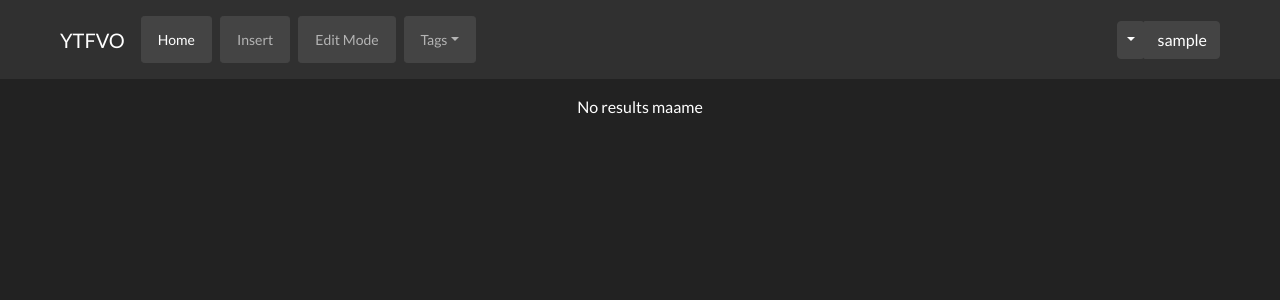
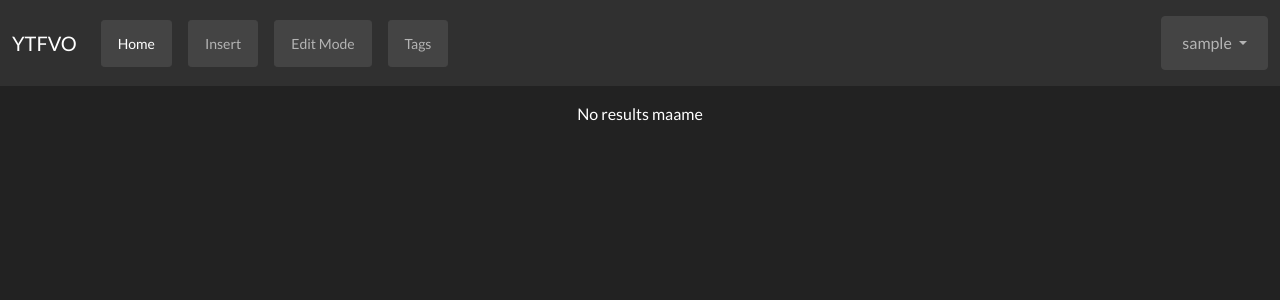
Before and after one commit to jayarathinavel/youtube-favourite-videos-organiser, a PHP site: page / in a window 1280 px wide. Shown: the top 300 px of the page. Run offline with PHP 8.4, Linux system fonts and the light colour scheme; the visitor is signed in with stand-in values (Sample User, id 1); data that the repository does not hold is empty; some libraries are stand-ins or nearby versions.

Commit message:
New Navbar

```diff
--- a/nav-bar.php
+++ b/nav-bar.php
@@ -3,65 +3,47 @@
     $username = $_SESSION["username"];
 ?>
 <nav class="navbar navbar-expand-lg navbar-dark bg-dark">
-  <div class="container-fluid ms-5 me-5">
-    <a class="navbar-brand" href="/index.php">YTFVO</a>
-    <button class="navbar-toggler" type="button" data-bs-toggle="collapse" data-bs-target="#navbarColor02" aria-controls="navbarColor02" aria-expanded="false" aria-label="Toggle navigation">
+  <div class="container-fluid">
+    <a class="navbar-brand" href="#">YTFVO</a>
+    <button class="navbar-toggler" type="button" data-bs-toggle="collapse" data-bs-target="#navbarSupportedContent" aria-controls="navbarSupportedContent" aria-expanded="false" aria-label="Toggle navigation">
         <span class="navbar-toggler-icon"></span>
     </button>
-
-    <div class="collapse navbar-collapse" id="navbarColor02">
-      <ul class="navbar-nav me-auto">
-        <li class="nav-item btn btn-sm btn-secondary me-2">
-          <a class="nav-link active" href="/index.php">Home
-          </a>
+    <div class="collapse navbar-collapse" id="navbarSupportedContent">
+      <ul class="navbar-nav me-auto mb-2 mb-lg-0 ">
+          <li class="nav-item btn btn-sm btn-secondary ms-2 me-2">
+            <a class="nav-link active " href="/index.php">Home</a>
           </li>
-        <li class="nav-item btn btn-sm btn-secondary me-2">
+          <li class="nav-item btn btn-sm btn-secondary ms-2 me-2">
             <a class="nav-link" href="/insert/form.html">Insert</a>
           </li>
-        <li class="nav-item btn btn-sm btn-secondary me-2">
+          <li class="nav-item btn btn-sm btn-secondary ms-2 me-2">
             <a class="nav-link" href="/index.php?editMode=true">Edit Mode</a>
           </li>
-        <li class="nav-item dropdown btn btn-sm btn-secondary me-2">
-          <a class="nav-link dropdown-toggle" data-bs-toggle="dropdown" href="#" role="button" aria-haspopup="true" aria-expanded="false">Tags</a>
-          <div class="dropdown-menu">
-                <?php
-                    for ($i = 0; $i < count($tagsSingle); $i++) {
-                        if ($tagsUnique[$i]) { //To filter the empty array values
-                            if($tagsUnique[$i] == $_GET['tagName']){ //For Default value in Select
-                            echo '<a class="dropdown-item" href="/index.php?isTagSelected=true&tagName=' . $tagsUnique[$i] . '">' . $tagsUnique[$i] . '</a>';
-                            }
-                            else{
-                            echo '<a class="dropdown-item" href="/index.php?isTagSelected=true&tagName=' . $tagsUnique[$i] . '">' . $tagsUnique[$i] . '</a>';
-                            }
-                        }
-                    }
-                ?>
-            <div class="dropdown-divider"></div>
-            <a class="dropdown-item" href="#">More</a>
-          </div>
+          <li class="nav-item btn btn-sm btn-secondary ms-2 me-2">
+            <a class="nav-link" href="#">Tags</a>
           </li>
       </ul>
-      <div class="d-flex">
       <?php
-            if($isLoggedIn){
-                echo '
-                <div class="btn-group">
-                  <button type="button" class="btn btn-secondary dropdown-toggle dropdown-toggle-split" data-bs-toggle="dropdown" aria-expanded="false">
-                    <span class="visually-hidden">Toggle Dropdown</span>
-                  </button>
-                  <ul class="dropdown-menu">
+        if($isLoggedIn){ echo '
+          <ul class="navbar-nav">
+              <li class="nav-item dropdown btn btn-secondary">
+                  <a class="nav-link dropdown-toggle" href="#" id="navbarDropdown" role="button" data-bs-toggle="dropdown" aria-expanded="false"> '.$username.' </a>
+                  <ul class="dropdown-menu dropdown-menu-end" aria-labelledby="navbarDropdown">
                     <li><a class="dropdown-item" href="./dashboard.php">Dashboard</a></li>
                     <li><a class="dropdown-item" href="./logout.php">Logout</a></li>
                   </ul>
-                  <button type="button" class="btn btn-secondary">'.$username.'</button>
-                </div>';
+              </li>
+          </ul>';
         }
         else{
-                echo '<a href="./login.php" class="btn btn-secondary"> Login </a>';
-
+          echo '
+          <ul class="navbar-nav">
+            <li class="nav-item btn btn-sm btn-secondary ms-2 me-2">
+              <a href="./login.php" class="nav-link"> Login </a>
+            </li>
+          </ul>';
       }
     ?>
     </div>
   </div>
-  </div>
 </nav>
```
Lines whose indentation alone changed are shown as unchanged.
